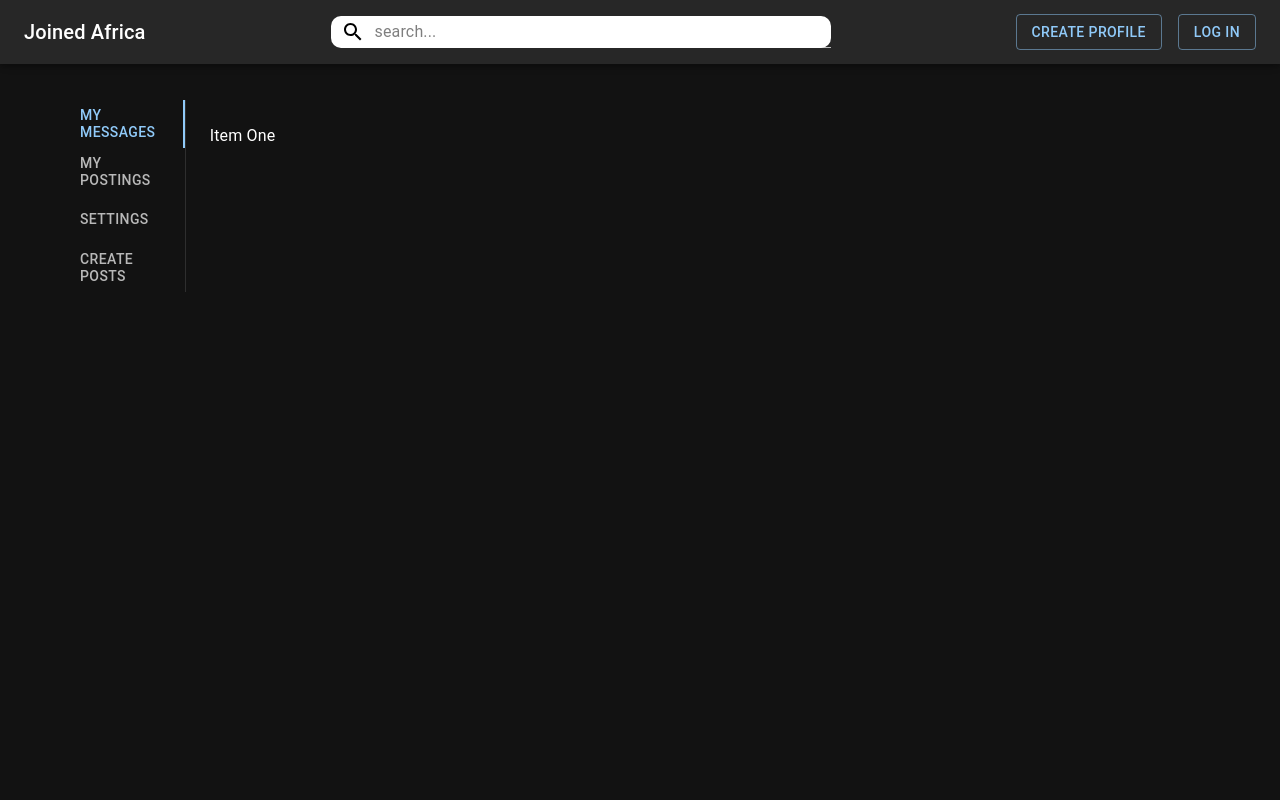
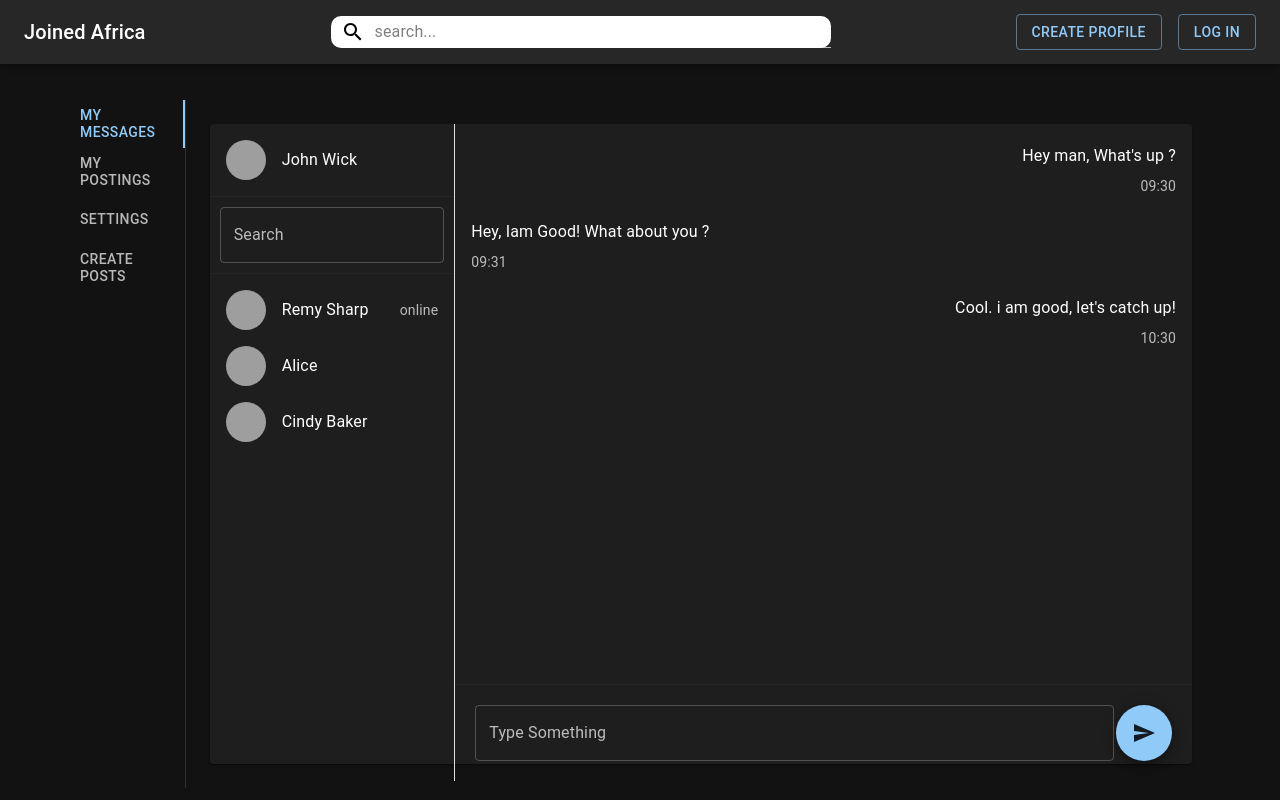
Before and after one commit to sam-the-tutor/Joinedafrica.com, a React (Vite) app: page /my-account in a window 1280 px wide. Shown: the top 800 px of the page. Built offline with nearby package versions, Linux system fonts and the light colour scheme; grey boxes are pictures that could not be loaded; what @dfinity/agent, @dfinity/assets would draw is missing.

Commit message:
created my messages form

```diff
--- a/src/components/MyAccount/MyAccount.jsx
+++ b/src/components/MyAccount/MyAccount.jsx
@@ -5,6 +5,7 @@ import Tab from "@mui/material/Tab";
 import CreatePost from "./CreatePosts";
 import MyPostings from "./MyPostings";
 import Header from "../appStructure/Header";
+import MyMessages from "./MyMessages";
 
 function TabPanel(props) {
   const { children, value, index, ...other } = props;
@@ -79,7 +80,7 @@ export default function MyAccount() {
           />
         </Tabs>
         <TabPanel value={value} index={0} style={{ width: "100%" }}>
-          Item One
+          <MyMessages />
         </TabPanel>
         <TabPanel value={value} index={1} style={{ width: "100%" }}>
           <MyPostings />
--- /dev/null
+++ b/src/components/MyAccount/MyMessages.jsx
@@ -0,0 +1,168 @@
+import React from "react";
+// import { makeStyles } from "@mui/material/styles";
+import {
+  Grid,
+  Paper,
+  Box,
+  Divider,
+  TextField,
+  Typography,
+  List,
+  ListItem,
+  ListItemIcon,
+  ListItemText,
+  Avatar,
+  Fab,
+  //   SendIcon,
+} from "@mui/material";
+// import  from "@material-ui/core/Paper";
+// import Grid from "@material-ui/core/Grid";
+// import Box from "@material-ui/core/Box";
+// import Divider from "@material-ui/core/Divider";
+// import TextField from "@material-ui/core/TextField";
+// import Typography from "@material-ui/core/Typography";
+// import List from "@material-ui/core/List";
+// import ListItem from "@material-ui/core/ListItem";
+// import ListItemIcon from "@material-ui/core/ListItemIcon";
+// import ListItemText from "@material-ui/core/ListItemText";
+// import Avatar from "@material-ui/core/Avatar";
+// import Fab from "@material-ui/core/Fab";
+// import SendIcon from "@material-ui/icons/Send";
+import SendIcon from "@mui/icons-material/Send";
+// const useStyles = makeStyles({
+//   table: {
+//     minWidth: 650,
+//   },
+//   headBG: {
+//     backgroundColor: "#e0e0e0",
+//   },
+//   messageArea: {
+//     height: "70vh",
+//     overflowY: "auto",
+//   },
+// });
+
+export default function MyMessages() {
+  //   const classes = useStyles();
+  return (
+    <div>
+      <Grid
+        container
+        component={Paper}
+        style={{ width: "100%", height: "80vh" }}
+      >
+        <Grid item xs={3} style={{ borderRight: "1px solid #e0e0e0" }}>
+          <List>
+            <ListItem key="RemySharp">
+              <ListItemIcon>
+                <Avatar
+                  alt="Remy Sharp"
+                  src="https://material-ui.com/static/images/avatar/1.jpg"
+                />
+              </ListItemIcon>
+              <ListItemText primary="John Wick"></ListItemText>
+            </ListItem>
+          </List>
+          <Divider />
+          <Grid item xs={12} style={{ padding: "10px" }}>
+            <TextField
+              id="outlined-basic-email"
+              label="Search"
+              variant="outlined"
+              fullWidth
+            />
+          </Grid>
+          <Divider />
+          <List>
+            <ListItem button key="RemySharp">
+              <ListItemIcon>
+                <Avatar
+                  alt="Remy Sharp"
+                  src="https://material-ui.com/static/images/avatar/1.jpg"
+                />
+              </ListItemIcon>
+              <ListItemText primary="Remy Sharp">Remy Sharp</ListItemText>
+              <ListItemText secondary="online" align="right"></ListItemText>
+            </ListItem>
+            <ListItem button key="Alice">
+              <ListItemIcon>
+                <Avatar
+                  alt="Alice"
+                  src="https://material-ui.com/static/images/avatar/3.jpg"
+                />
+              </ListItemIcon>
+              <ListItemText primary="Alice">Alice</ListItemText>
+            </ListItem>
+            <ListItem button key="CindyBaker">
+              <ListItemIcon>
+                <Avatar
+                  alt="Cindy Baker"
+                  src="https://material-ui.com/static/images/avatar/2.jpg"
+                />
+              </ListItemIcon>
+              <ListItemText primary="Cindy Baker">Cindy Baker</ListItemText>
+            </ListItem>
+          </List>
+        </Grid>
+        <Grid item xs={9}>
+          <List style={{ height: "70vh", overflowY: "auto" }}>
+            <ListItem key="1">
+              <Grid container>
+                <Grid item xs={12}>
+                  <ListItemText
+                    align="right"
+                    primary="Hey man, What's up ?"
+                  ></ListItemText>
+                </Grid>
+                <Grid item xs={12}>
+                  <ListItemText align="right" secondary="09:30"></ListItemText>
+                </Grid>
+              </Grid>
+            </ListItem>
+            <ListItem key="2">
+              <Grid container>
+                <Grid item xs={12}>
+                  <ListItemText
+                    align="left"
+                    primary="Hey, Iam Good! What about you ?"
+                  ></ListItemText>
+                </Grid>
+                <Grid item xs={12}>
+                  <ListItemText align="left" secondary="09:31"></ListItemText>
+                </Grid>
+              </Grid>
+            </ListItem>
+            <ListItem key="3">
+              <Grid container>
+                <Grid item xs={12}>
+                  <ListItemText
+                    align="right"
+                    primary="Cool. i am good, let's catch up!"
+                  ></ListItemText>
+                </Grid>
+                <Grid item xs={12}>
+                  <ListItemText align="right" secondary="10:30"></ListItemText>
+                </Grid>
+              </Grid>
+            </ListItem>
+          </List>
+          <Divider />
+          <Grid container style={{ padding: "20px" }}>
+            <Grid item xs={11}>
+              <TextField
+                id="outlined-basic-email"
+                label="Type Something"
+                fullWidth
+              />
+            </Grid>
+            <Grid xs={1} align="right">
+              <Fab color="primary" aria-label="add">
+                <SendIcon />
+              </Fab>
+            </Grid>
+          </Grid>
+        </Grid>
+      </Grid>
+    </div>
+  );
+}
```
Also changed, not shown: 2 other files (tests, documents, lock files or other folders).
